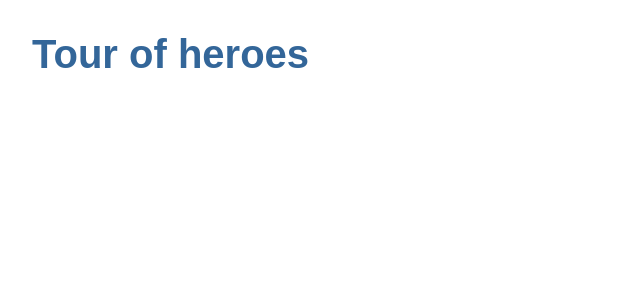
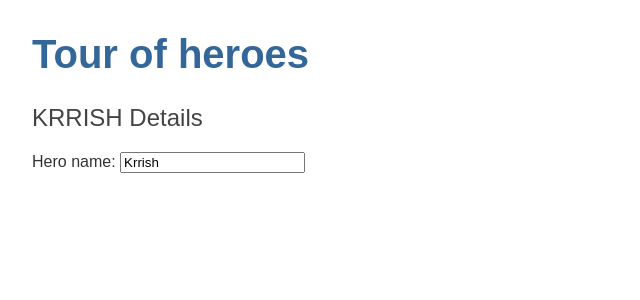
Before and after one commit to iajaymk/angular-projects, an Angular app in the folder angular-tour-of-heroes/: page / in a window 1280 px wide. Shown: the top 300 px of the page, without its empty margins (0-640 px from the left). Built offline with nearby package versions, Linux system fonts and the light colour scheme.

Commit message:
Add hero component and two way binding to edit hero name

```diff
--- a/angular-tour-of-heroes/src/app/app.component.html
+++ b/angular-tour-of-heroes/src/app/app.component.html
@@ -1 +1,2 @@
 <h1>{{ title }}</h1>
+<app-heroes></app-heroes>
--- /dev/null
+++ b/angular-tour-of-heroes/src/app/hero.ts
@@ -0,0 +1,4 @@
+export interface Hero{
+    id:number;
+    name:string;
+}
--- /dev/null
+++ b/angular-tour-of-heroes/src/app/heroes/heroes.component.html
@@ -0,0 +1,5 @@
+<h2>{{hero.name | uppercase}} Details</h2>
+<div>
+    <label for="name">Hero name: </label>
+    <input id="name" [(ngModel)]="hero.name" placeholder="name">
+</div>
--- /dev/null
+++ b/angular-tour-of-heroes/src/app/heroes/heroes.component.ts
@@ -0,0 +1,22 @@
+import { Component, OnInit } from '@angular/core';
+import { Hero } from '../hero';
+
+
+@Component({
+  selector: 'app-heroes',
+  templateUrl: './heroes.component.html',
+  styleUrls: ['./heroes.component.css']
+})
+export class HeroesComponent implements OnInit {
+
+  hero:Hero = {
+    id:1,
+    name:'Krrish'
+  };
+
+  constructor() { }
+
+  ngOnInit(): void {
+  }
+
+}
```
Also changed, not shown: angular-tour-of-heroes/src/app/app.module.ts (+6 -2 lines), angular-tour-of-heroes/src/app/heroes/heroes.component.css (added), 1 other file (tests, documents, lock files or other folders).
